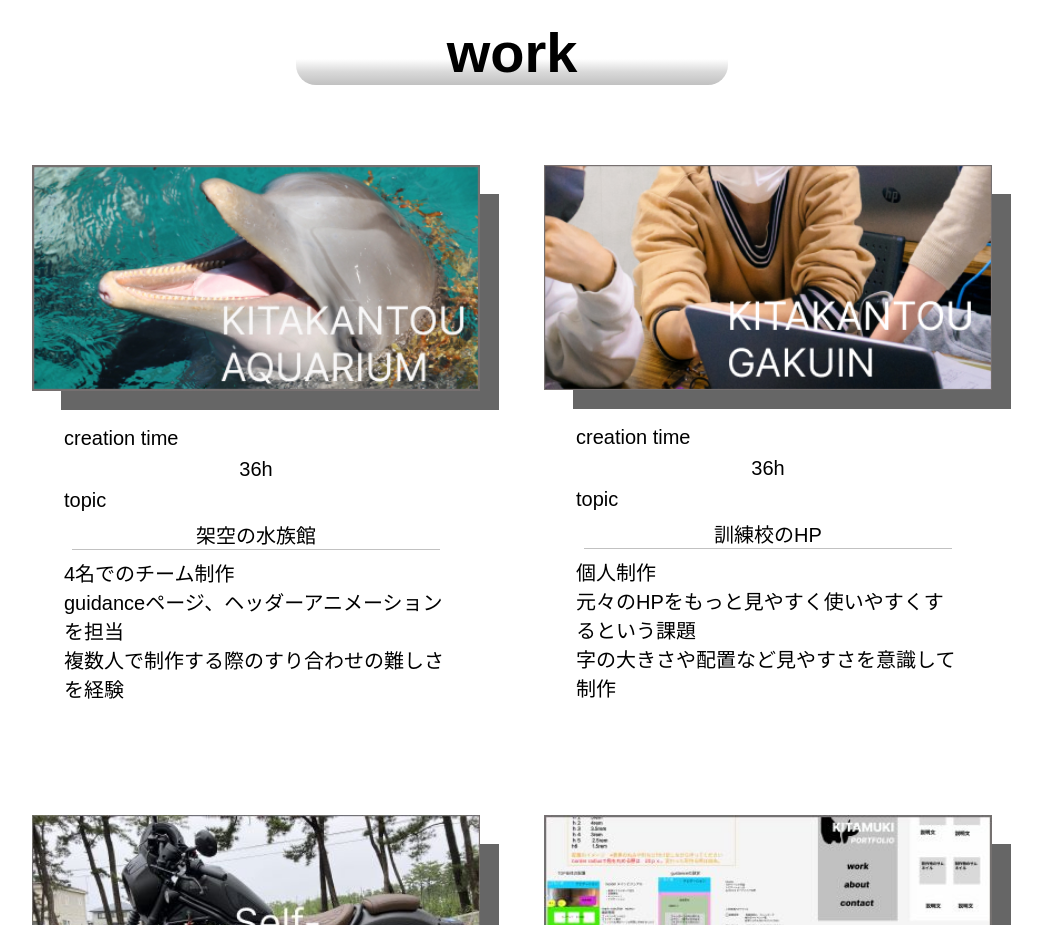
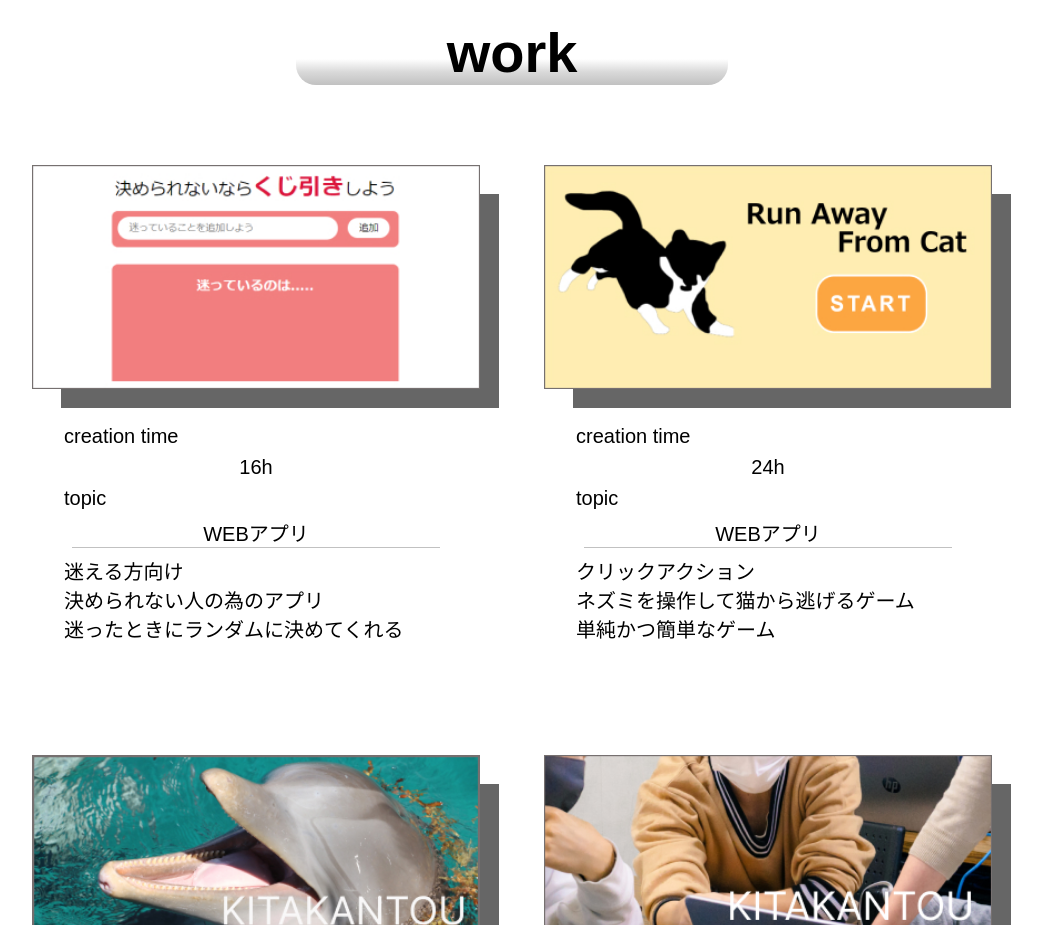
Before and after one commit to k-aya-k/portfolio, a plain HTML site: page index.html in a window 1280 px wide. Shown: the part 820-1745 px from the top of the page, without its empty margins (128-1170 px from the left). Drawn offline with nearby package versions, Linux system fonts and the light colour scheme; a web font is replaced by a local one.

Commit message:
Add files via upload

```diff
--- a/index.html
+++ b/index.html
@@ -31,7 +31,8 @@
             </div>
         </div>
         <div class="menu_btn" id="target" onclick="activebtn()">
-            <img src="./image/hand_icon.PNG" alt="hand"><span></span><span></span>
+            <img id="black" src="./image/hand_icon.PNG" alt="hand">
+            <img id="gray" src="./image/hand_gray.png" alt="hand_gray">
         </div>
         <nav id="nav_target" class="nav_target">
             <ul>
@@ -45,6 +46,41 @@
         <section id="work">
             <h3><span class="under_line">work</span></h3>
             <div class="w_container">
+                <div class="w_contentbox">
+                    <div class="w_content">
+                        <a href="https://k-aya-k.github.io/webapp1/">
+                            <div class="w_content_img">
+                                <img src="./image/webapp1.jpg" alt="app1">
+                            </div>
+                            <div class="w_content_text">
+                                <p>creation time</p>
+                                <p class="center">16h</p>
+                                <p>topic</p>
+                                <p class="center topic_end">WEBアプリ</p>
+                                <p>迷える方向け</p>
+                                <p>決められない人の為のアプリ</p>
+                                <p>迷ったときにランダムに決めてくれる</p>
+                            </div>
+                        </a>
+                    </div>
+
+                    <div class="w_content">
+                        <a href="https://k-aya-k.github.io/webapp2/">
+                            <div class="w_content_img">
+                                <img src="./image/webapp2.jpg" alt="app2">
+                            </div>
+                            <div class="w_content_text">
+                                <p>creation time</p>
+                                <p class="center">24h</p>
+                                <p>topic</p>
+                                <p class="center topic_end">WEBアプリ</p>
+                                <p>クリックアクション</p>
+                                <p>ネズミを操作して猫から逃げるゲーム</p>
+                                <p>単純かつ簡単なゲーム</p>
+                            </div>
+                        </a>
+                    </div>
+                </div>
                 <div class="w_contentbox">
                     <div class="w_content">
                         <a href=" https://k-aya-k.github.io/kitakantou-aquarium/">
@@ -97,6 +133,7 @@
                             </div>
                         </a>
                     </div>
+
                     <div class="w_content">
                         <a href="./figma.html">
                             <div class="w_content_img">
```
Also changed, not shown: image/hand_gray.png (added), image/hand_icon.PNG, image/load1.png (added), image/load2.png (added), image/load3.png (added), image/load4.png (added), image/loadingAnime.gif (added), image/webapp1.jpg (added), image/webapp2.jpg (added), 1 other file.
